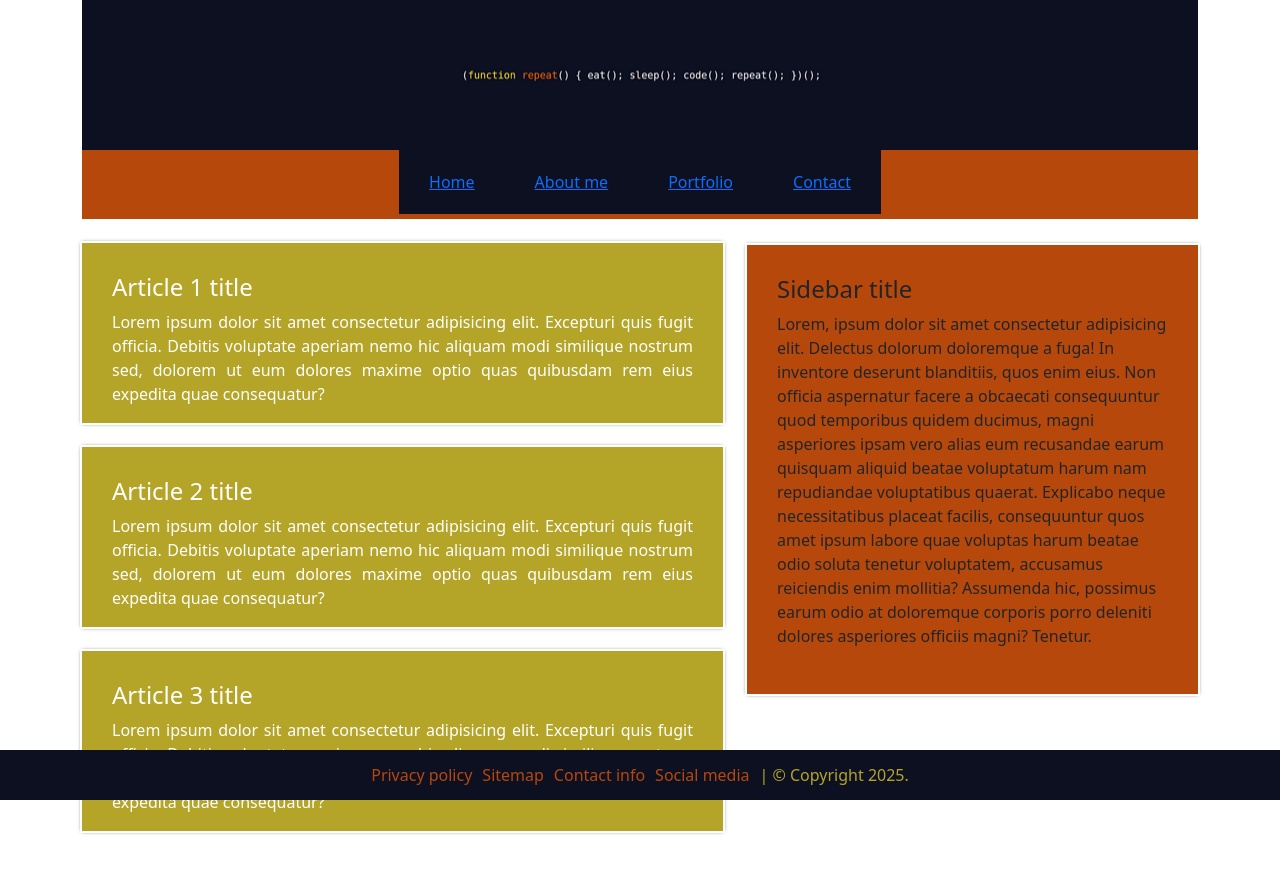
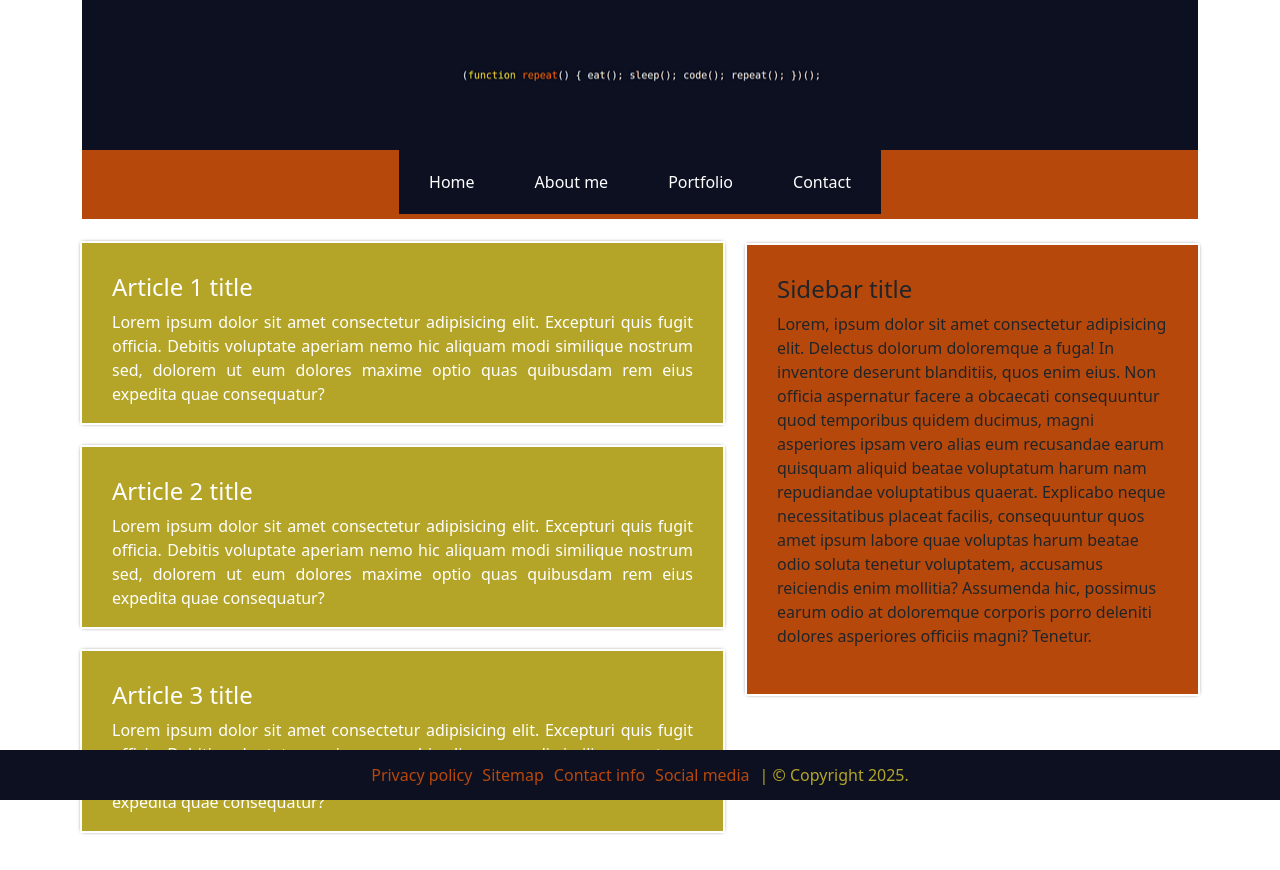
Before and after one commit to CostinDumitru/CSS_Layout, a plain HTML site: page index.html in a window 1280 px wide. Drawn offline with nearby package versions, Linux system fonts and the light colour scheme.

Commit message:
Add files via upload

```diff
--- a/resources/css/style.css
+++ b/resources/css/style.css
@@ -22,10 +22,16 @@ nav ul li {
   text-decoration: none;
   cursor: pointer;
   background-color: #0c1021;
-  color: white;
 }
 nav ul li:hover {
   background-color: #b4a528;
+}
+nav ul li a {
+  text-decoration: none;
+  color: white;
+}
+nav ul li a:hover {
+  text-decoration: none;
   color: black;
 }
 article {
```
